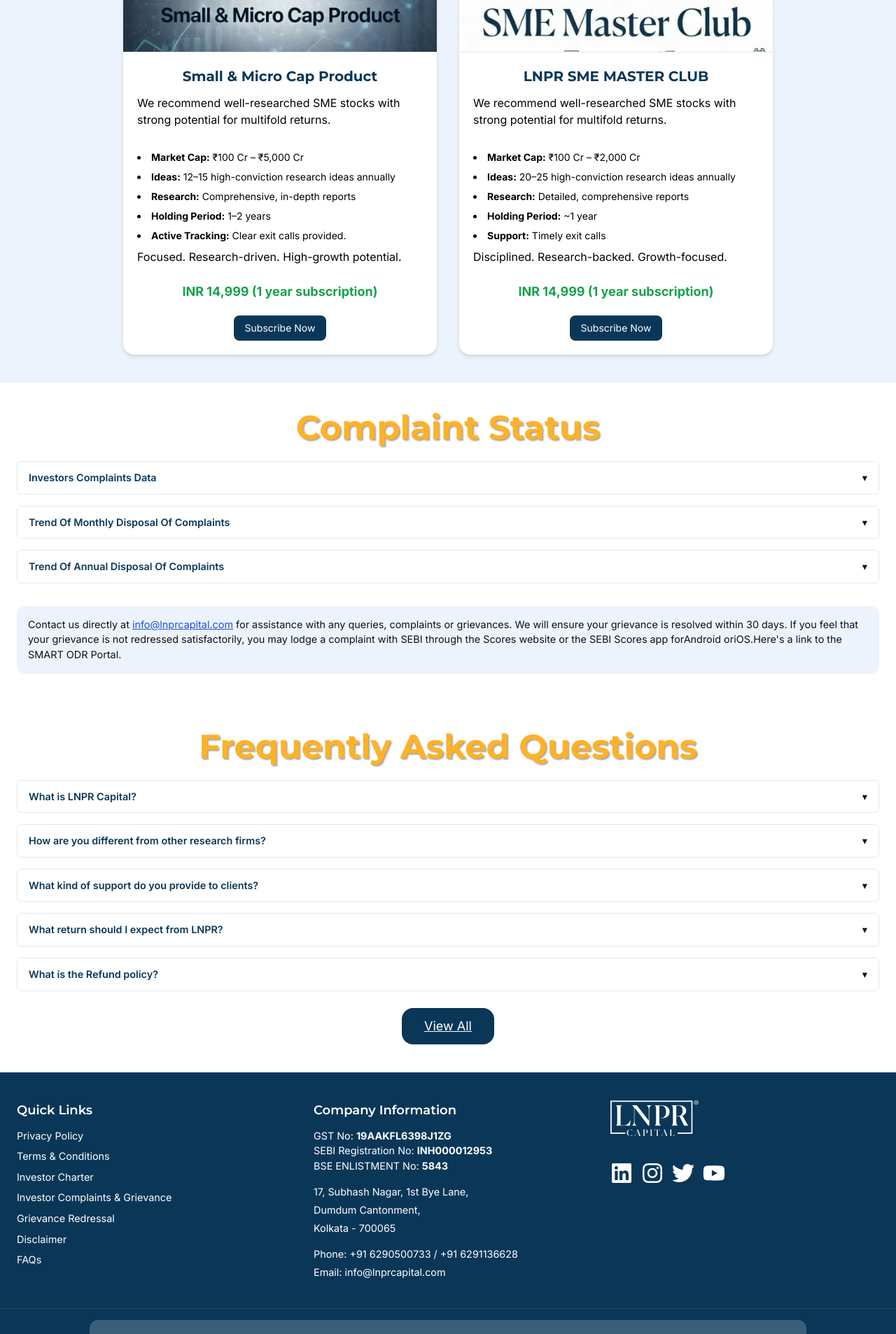
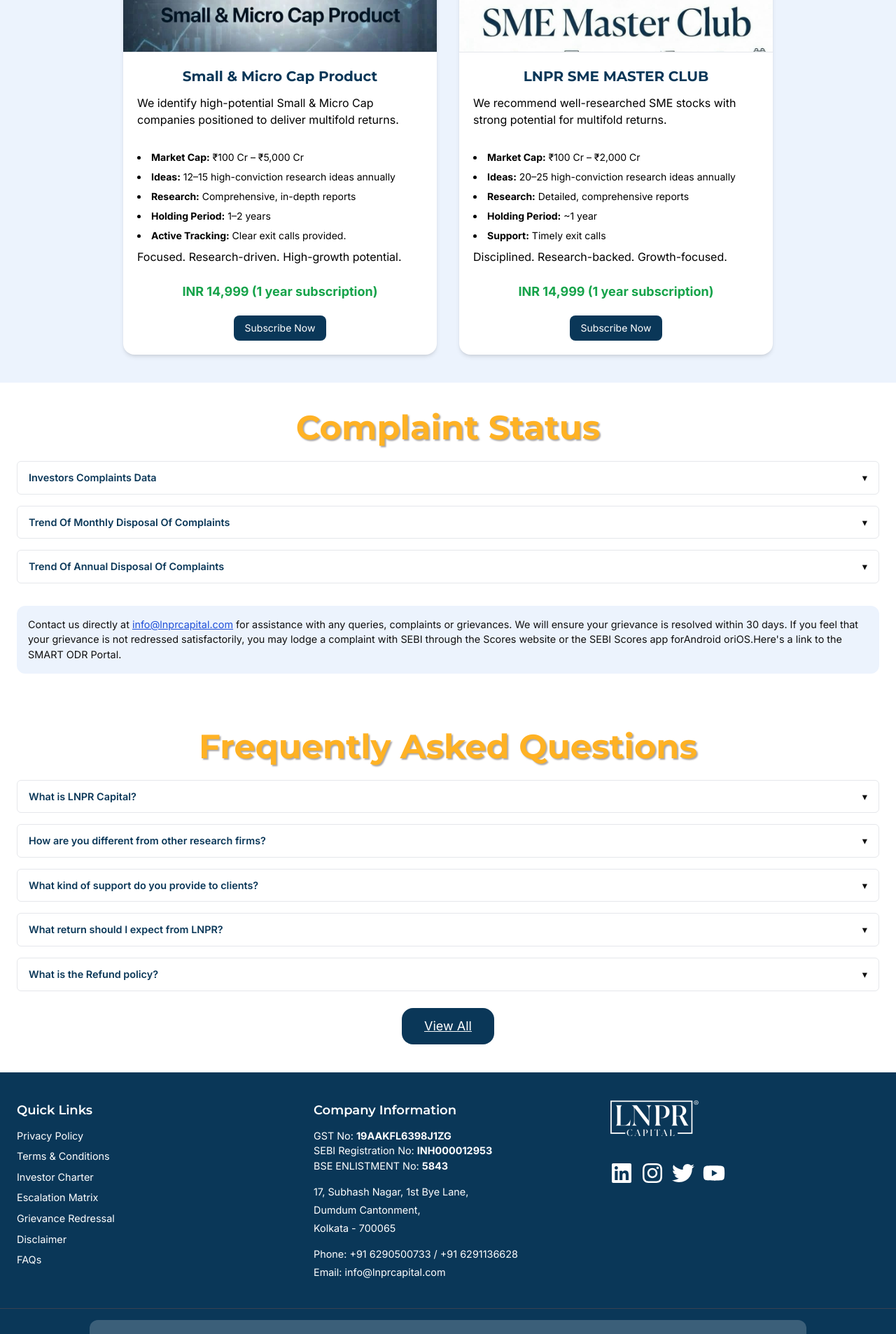
Before and after one commit to Sanchari2506/rakesh-and-sanchari-new-project, a Next.js app: page / in a window 1280 px wide. Shown: the part 1365-3272 px from the top of the page at 70% size. Built offline with nearby package versions, Linux system fonts and the light colour scheme.

Commit message:
content changes

```diff
--- a/components/Footer.js
+++ b/components/Footer.js
@@ -9,7 +9,7 @@
     { label: "Privacy Policy", href: "/privacy-policy" },
     { label: "Terms & Conditions", href: "/terms-and-conditions" },
     { label: "Investor Charter", href: "/investor-charter" },
-    { label: "Investor Complaints & Grievance", href: "/investor-complaints" },
+    { label: "Escalation Matrix", href: "/investor-complaints" },
     { label: "Grievance Redressal", href: "/grievance-redressal" },
     { label: "Disclaimer", href: "/disclaimer" },
     { label: "FAQs", href: "/faqs" },
--- a/components/Services.js
+++ b/components/Services.js
@@ -7,7 +7,7 @@
       image: "/images/small-cap.jpeg",
       title: "Small & Micro Cap Product",
       description: `<p class="text-base mb-8">
-                  We recommend well-researched SME stocks with strong potential for multifold returns.
+                  We identify high-potential Small & Micro Cap companies positioned to deliver multifold returns.
                 </p>
                 <ul class="list-disc md:list-inside md:space-y-2">
                   <li><strong>Market Cap:</strong> ₹100 Cr – ₹5,000 Cr</li>
```
